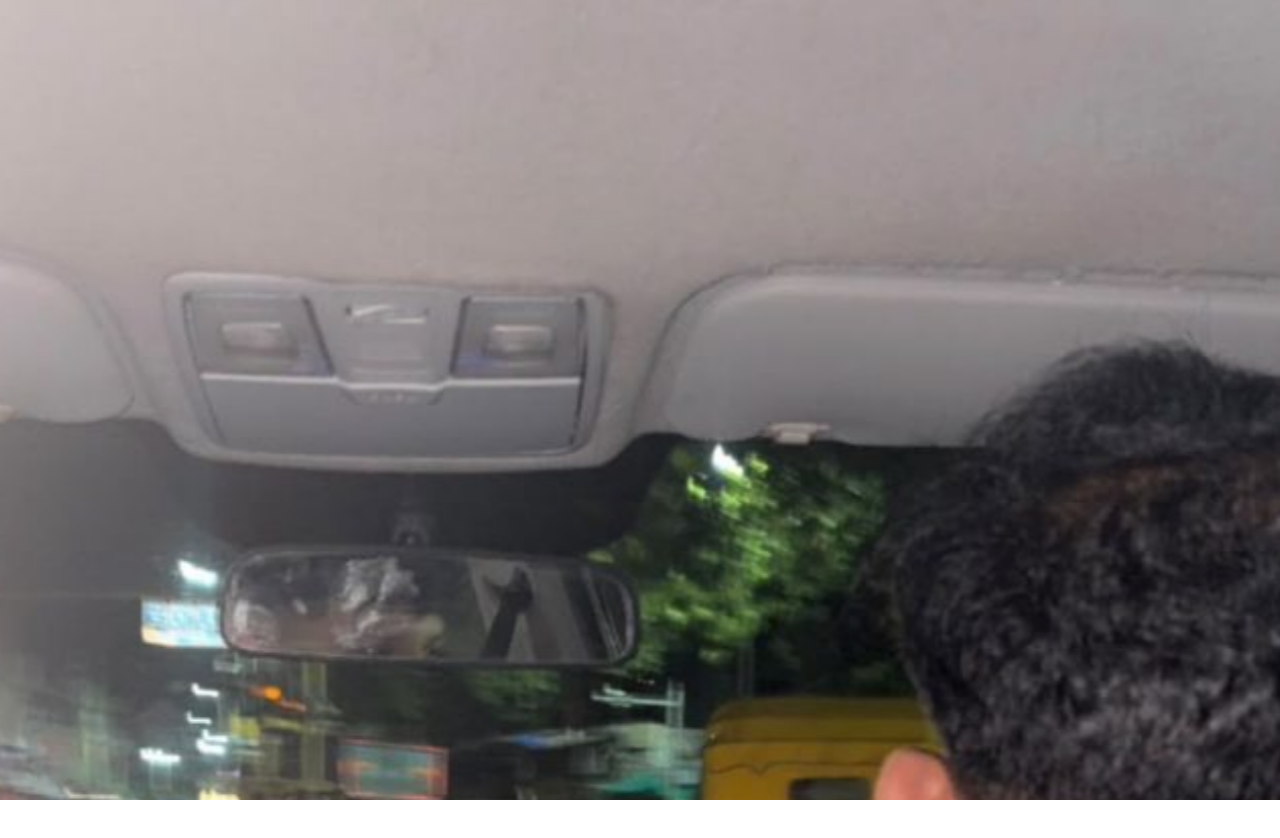
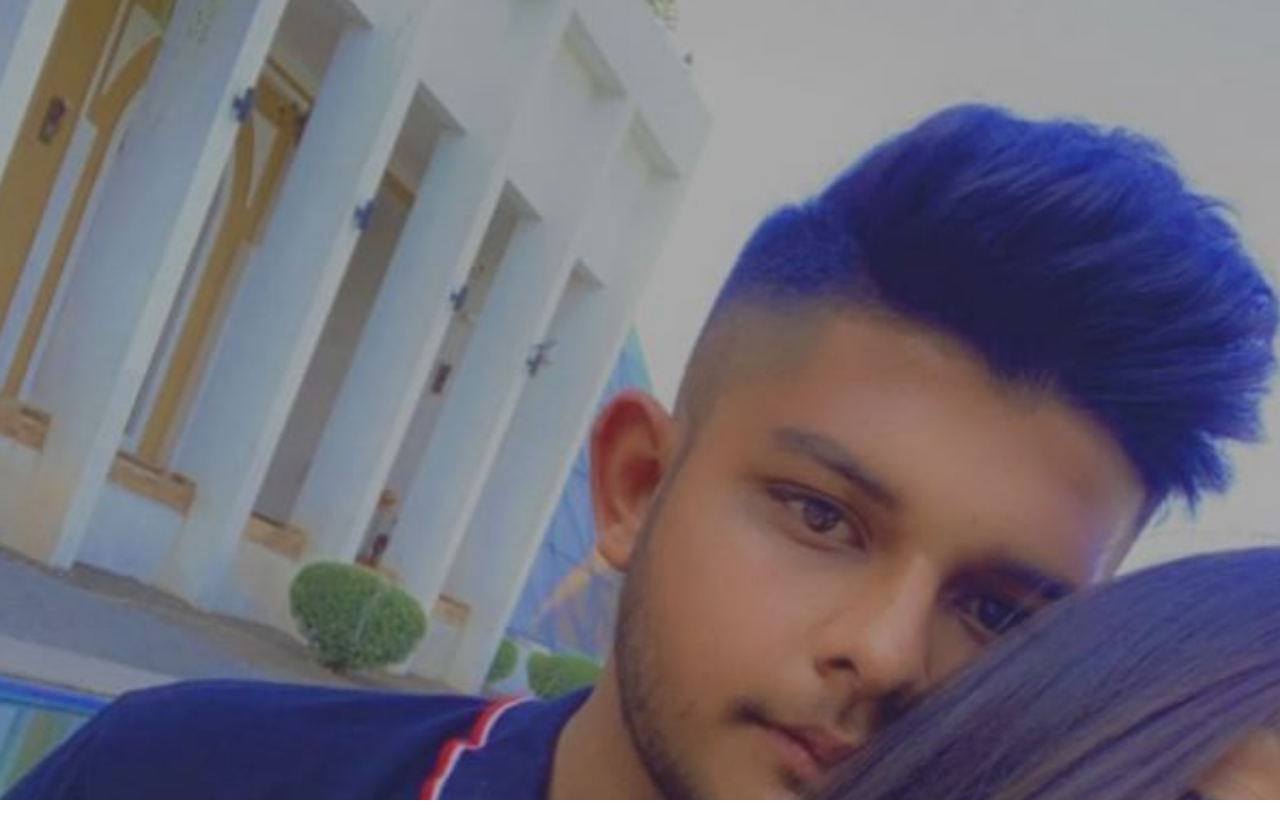
Before and after one commit to kmljoshi254-ai/palu1, a Next.js app: page /scroll in a window 1280 px wide. Shown: the top 838 px of the page. Built offline with nearby package versions, Linux system fonts and the light colour scheme; a web font is replaced by a local one.

Commit message:
Update scroll-trigger-demo.tsx

```diff
--- a/components/ui/scroll-trigger-demo.tsx
+++ b/components/ui/scroll-trigger-demo.tsx
@@ -13,13 +13,13 @@ import {
 const IMAGES_1 = [
   '/ref/girl1.jpg',
   '/ref/girl2.jpg',
-  '/ref/girl3.jpg',
+  '/ref/girl6.jpg',
   '/ref/girl4.jpg',
 ];
 const IMAGES_2 = [
   '/ref/girl.jpg',
   '/ref/girl5.jpg',
-  '/ref/girl6.jpg',
+  '/ref/girl3.jpg',
   '/ref/girl7.jpg',
 ];
 const IMAGES_3 = [
```
